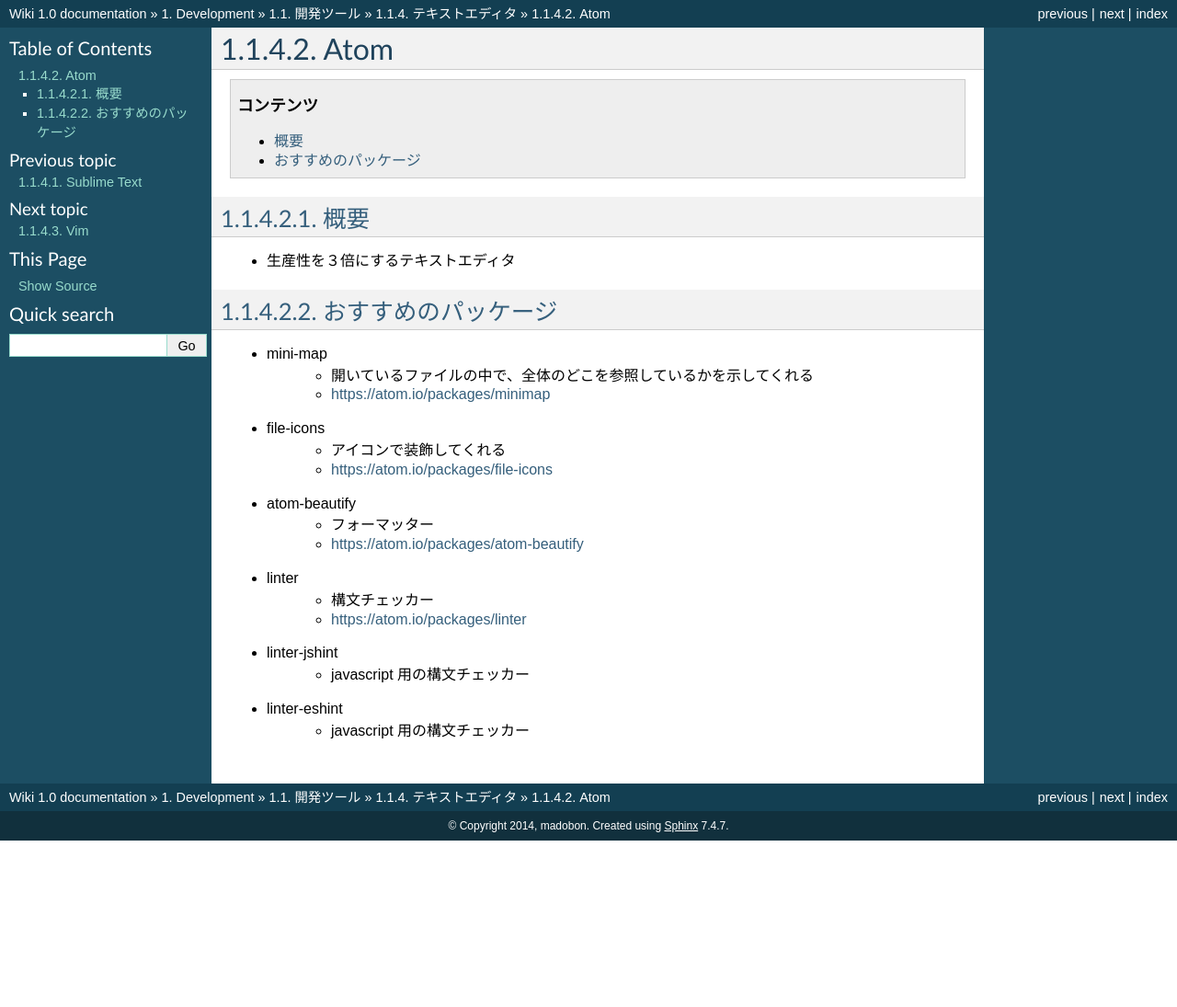
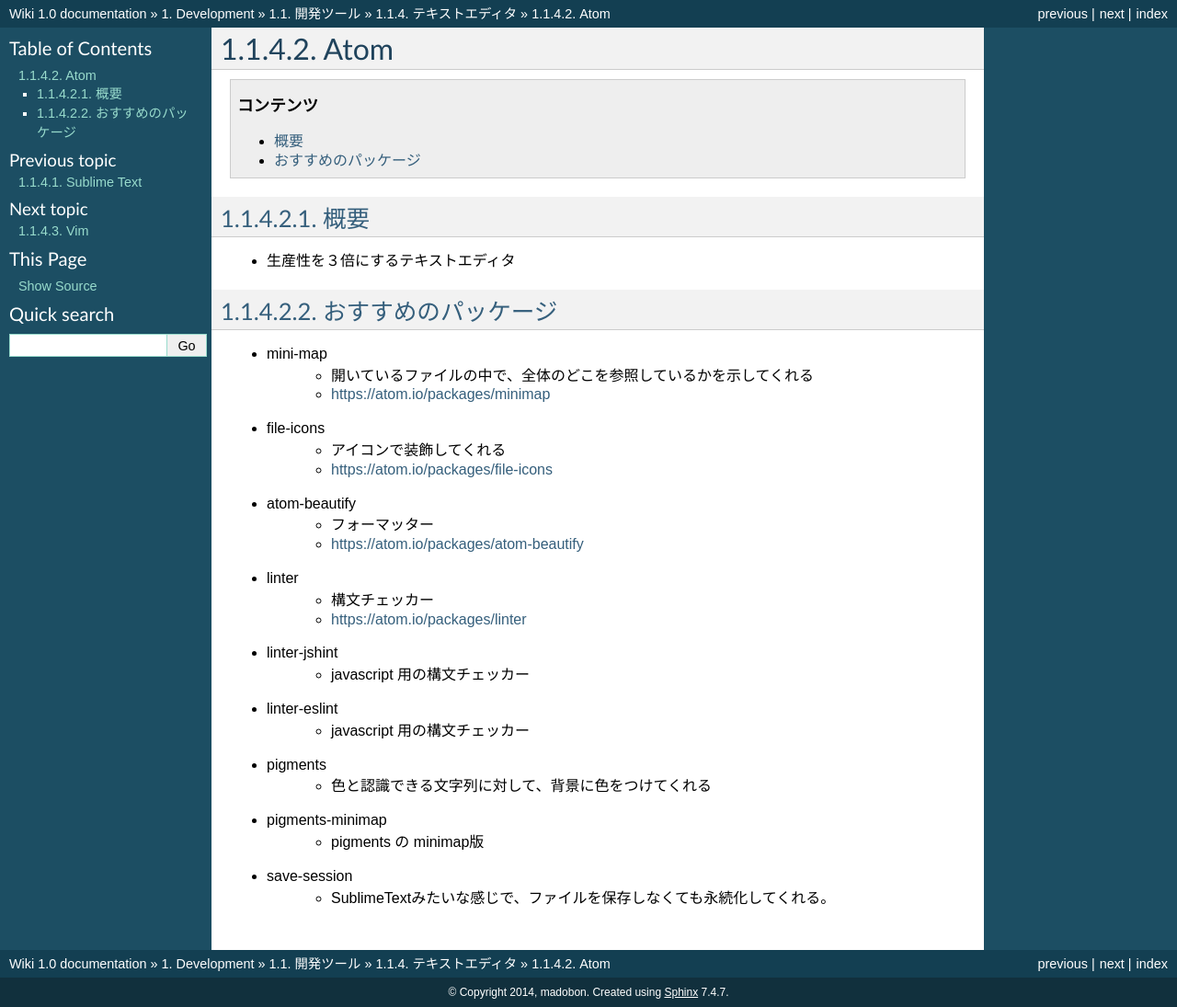
Before and after one commit to madobon/wiki, a Sphinx documentation site: the page built from source/development/tool/editor/atom/index.rst, in a window 1280 px wide. Shown: the whole page at 92% size. Built offline with Sphinx 7.4.7, drawn with Linux system fonts in a browser that asks for light colours; pages that are not in the unit, such as notebooks, are missing from menus; before the commit the page ends 914 px from its top, so only the background shows below that.

Commit message:
Update index.rst

```diff
--- a/source/development/tool/editor/atom/index.rst
+++ b/source/development/tool/editor/atom/index.rst
@@ -28,5 +28,11 @@
    * https://atom.io/packages/linter
 * linter-jshint
    * javascript 用の構文チェッカー
-* linter-eshint
+* linter-eslint
    * javascript 用の構文チェッカー
+* pigments
+   * 色と認識できる文字列に対して、背景に色をつけてくれる
+* pigments-minimap
+   * pigments の minimap版
+* save-session
+   * SublimeTextみたいな感じで、ファイルを保存しなくても永続化してくれる。
```
